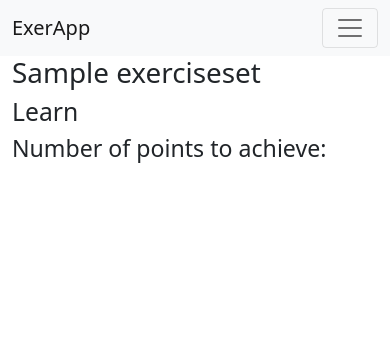
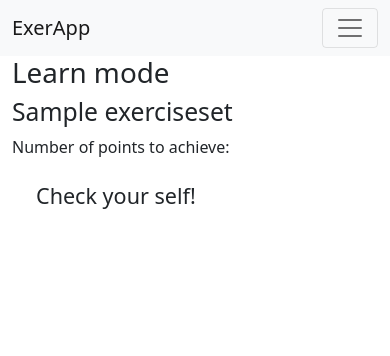
Before and after one commit to Korek-F/ExerApp, a Django app: page /exercise-set/1/learn/ in a window 390 px wide. Shown: the top 356 px of the page. Run offline with Django 4.2, Linux system fonts and the light colour scheme; tables that the repository leaves empty hold one stand-in row (values such as "Sample post"); some libraries are stand-ins or nearby versions.

Commit message:
V1.3.3: Css styling

```diff
--- a/ExerApp/categories/views.py
+++ b/ExerApp/categories/views.py
@@ -17,6 +17,7 @@ def delete_category_from_set(request, set_id):
 
         new_form =  CreateCategoryForm(initial={"set_id":set_id})
         context = {"exercise_set":exercise_set,"form":new_form}
+
         return render(request, 'categories/partials/add_category_form.html',context)
 
 def add_category_to_set(request, set_id):
--- a/ExerApp/excercises/templates/excercises/excercise_set_learn.html
+++ b/ExerApp/excercises/templates/excercises/excercise_set_learn.html
@@ -1,15 +1,21 @@
 {% extends "excercises/base.html" %}
 {% block content %}
 
-<h1>{{exercise_set.name}} </h1>
-<h2>Learn</h2>
-<h3>Number of points to achieve: {{exercise_set.number_of_points}}</h3>
-
+<h1>Learn mode</h1>
+<div class="row">
+<h2 class="col-sm-11">{{exercise_set.name}}</h2>
+<div class="col-sm-1">
 {% if user == exercise_set.owner %}
     <a class="btn btn-primary" href="{% url 'excercise_set_edit_view' exercise_set.id %}">Edit</a>
 {% endif %}
-<br />
+</div>
 
+</div>
+
+<p>Number of points to achieve: {{exercise_set.number_of_points}}</p>
+
+<div class="m-4">
+    <h4>Check your self!</h4>
     {% if exercise_set.number_of_points > 0 %}
     <form method="POST" action="{% url 'excercise_set_check_view' exercise_set.id%}">
 
@@ -18,16 +24,13 @@
                 {{ forloop.counter }}.
                 {%for content in exercise.content_set.all%}
                     {{content.render}}
-
-
                 {%endfor%}
                 <br />
             {%endfor%}
 
-
-
         {% csrf_token %}
-    <input type="submit" class="btn btn-primary" value="Check" />
+        <input type="submit" class="btn btn-primary mt-2 float-end" value="Check" />
     </form>
+</div>
 {% endif %}
 {% endblock %}
--- a/ExerApp/excercises/templates/excercises/partials/exercise_set_card.html
+++ b/ExerApp/excercises/templates/excercises/partials/exercise_set_card.html
@@ -1,5 +1,5 @@
 <div class="card col-sm-4 ">
-    <div class="card-body">
+    <div class="card-body d-flex flex-column">
       <h5 class="card-title">{{exercise_set.name}}</h5>
       <h6 class="card-subtitle mb-2 text-muted"> {{exercise_set.creation_date|date:"d.m.Y"}} </h6>
       <h6 class="card-subtitle mb-2 text-muted">
@@ -10,6 +10,7 @@
         </div>
       </h6>
       <p class="card-text">{{exercise_set.description}}</p>
-      <a href="{{exercise_set.get_absolute_url}}" class="card-link">Go</a><br />
+      <a href="{{exercise_set.get_absolute_url}}"
+      class="btn btn-primary mt-auto">Go</a><br />
     </div>
   </div>
--- a/ExerApp/static/exercises.css
+++ b/ExerApp/static/exercises.css
@@ -41,10 +41,11 @@
 }
 
 .category-box {
-    background-color: rgb(4, 0, 255);
-    margin: .4rem;
-    padding: .4rem 2rem;
+    background-color: rgb(110, 108, 255);
+    margin: .2rem;
+    padding: .4rem 1rem;
     border-radius: .5rem;
+    font-size: .7rem;
 }
 
 .category-link {
@@ -55,3 +56,8 @@
 .category-link:hover {
     color: rgb(206, 206, 206);
 }
+
+.errorlist>li {
+    color: red;
+
+}
```
Also changed, not shown: ExerApp/categories/templates/categories/partials/add_category_form.html (+8 -2 lines), ExerApp/excercises/templates/excercises/excercise_set_edit.html (+7 -1 lines). Lines whose indentation alone changed are shown as unchanged.
